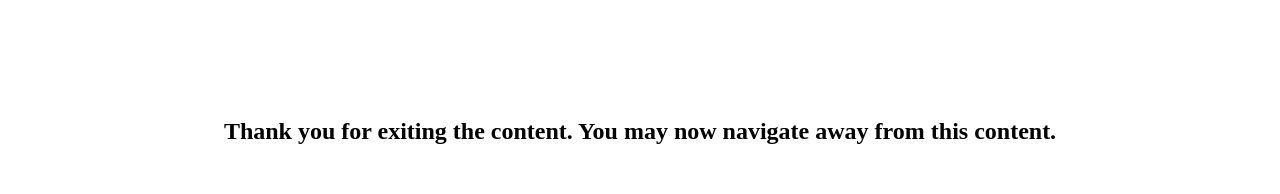
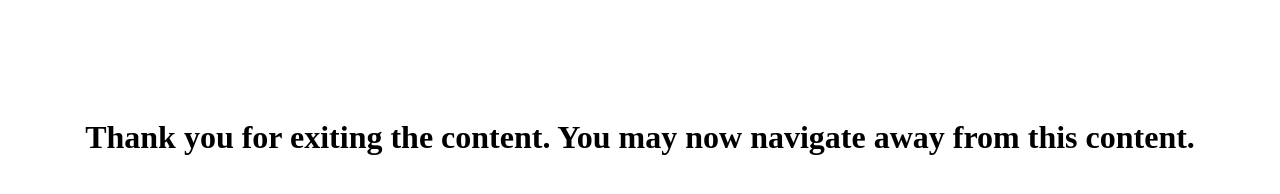
Before and after one commit to PrachayaTH/FabLab-Primary, a plain HTML site: page goodbye.html in a window 1280 px wide. Drawn offline with Linux system fonts and the light colour scheme.

Commit message:
Update goodbye.html

```diff
--- a/goodbye.html
+++ b/goodbye.html
@@ -4,6 +4,6 @@
   <body>
 <center>
 <br><br><br><br><br>
-<h2>Thank you for exiting the content.  You may now navigate away from this content.</h2>
+<h1>Thank you for exiting the content.  You may now navigate away from this content.</h1>
 </center>
 </body></html>
```
